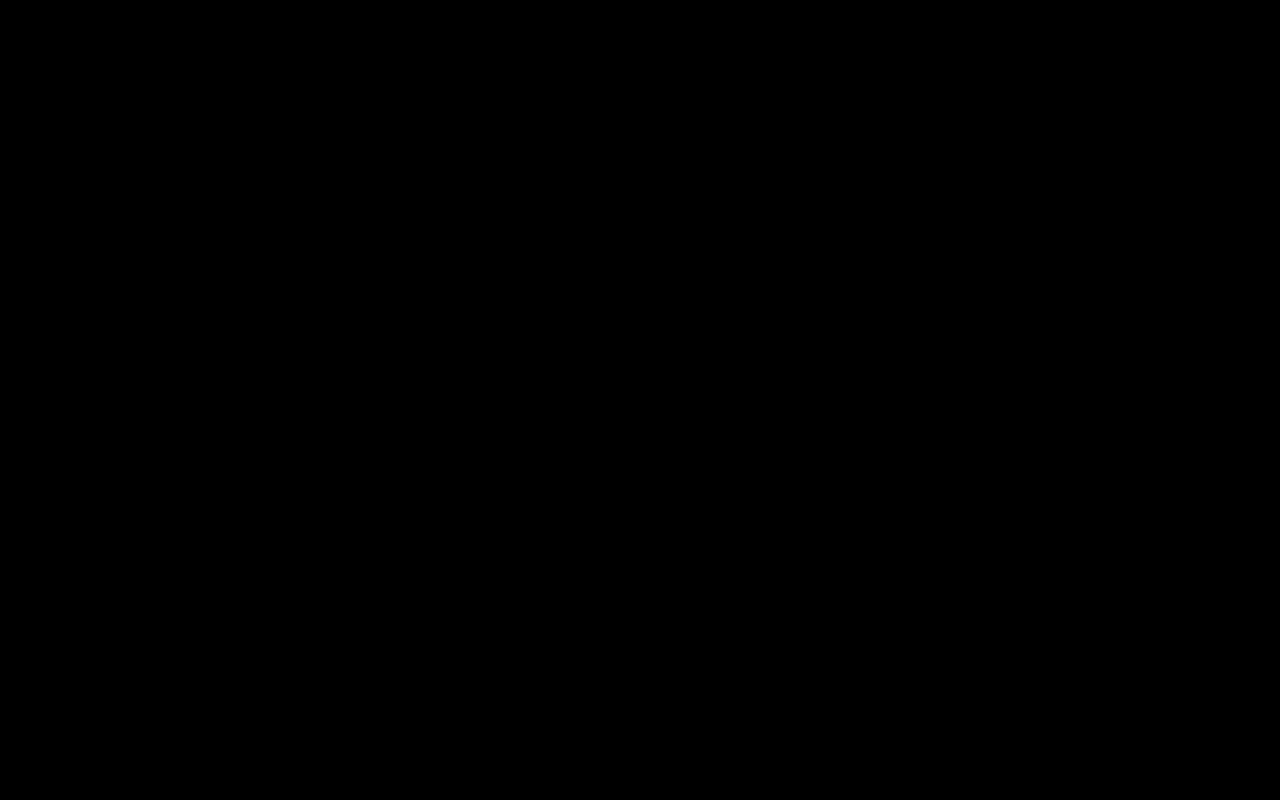
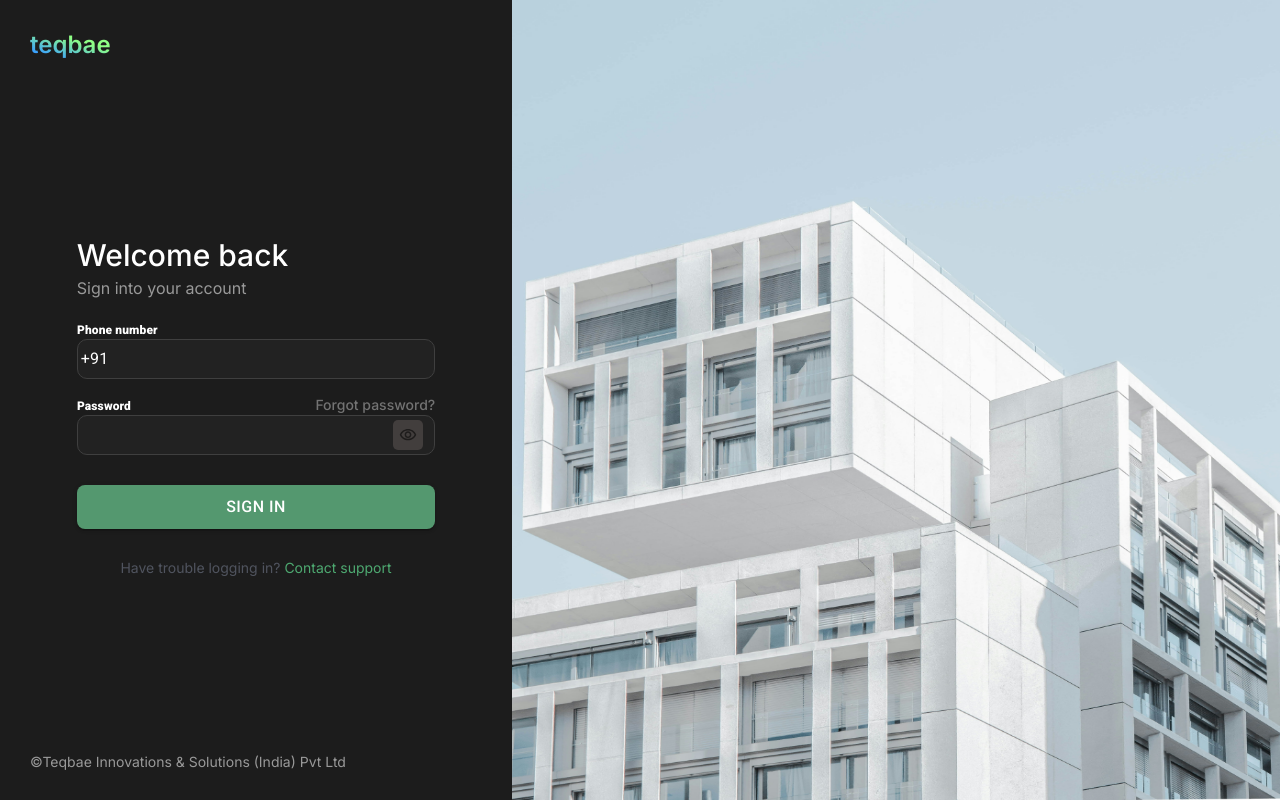
Before and after one commit to Jijinvj21/remitClient, a React (Vite) app: page /otp in a window 1280 px wide. Before the commit this address had no page. Built offline with nearby package versions, Linux system fonts and the light colour scheme.

Commit message:
signup Created

```diff
--- a/src/App.jsx
+++ b/src/App.jsx
@@ -23,52 +23,43 @@ import DeliveryChallanView from "./page/DeliveryChallanView/DeliveryChallanView"
 import ExpenseView from "./page/ExpenseView/ExpenseView";
 import DebitNoteView from "./page/DebitNoteView/DebitNoteView";
 import CreaditNoteView from "./page/CreaditNoteView/CreaditNoteView";
-
+import SignUpPage from "./page/SignUpPage/SignUpPage";
 
 function App() {
   return (
     <BrowserRouter>
       <Routes>
         {/* Root layout */}
-          <Route   element={<Layout />}>
+        <Route element={<Layout />}>
           <Route path="admin" element={<RigthSideLayout />}>
-          <Route path="employees" element={<EmployesPage/>} />
-          <Route path="sales" element={<SalesPage/>} />
-          <Route path="purchase" element={<PurchasePage/>} />
-          <Route path="projects" element={<ProjectsPage/>} />
-          <Route path="receipt" element={<PaymenyIn/>} />
-          <Route path="payment-out" element={<PaymenyOut/>} />
-          <Route path="creadit-note" element={<CreditNotePage/>} />
-          <Route path="debit-note" element={<DebitNotePage/>} />
-          <Route path="project-data" element={<ProjectDataPage />} />
-          <Route path="Quotation-View" element={<QuotationView />} />
-          <Route path="expense" element={<ExpencePage />} />
-          <Route path="delivery-challan" element={<DeliveryChallan />} />
-          <Route path="delivery-challan/delivery-challan-view" element={<DeliveryChallanView />} />
-          <Route path="expense/expense-view" element={<ExpenseView />} />
-          <Route path="debit-note/debit-note-view" element={<DebitNoteView />} />
-          <Route path="creadit-note/creadit-note-view" element={<CreaditNoteView />} />
+            <Route path="employees" element={<EmployesPage />} />
+            <Route path="sales" element={<SalesPage />} />
+            <Route path="purchase" element={<PurchasePage />} />
+            <Route path="projects" element={<ProjectsPage />} />
+            <Route path="receipt" element={<PaymenyIn />} />
+            <Route path="payment-out" element={<PaymenyOut />} />
+            <Route path="creadit-note" element={<CreditNotePage />} />
+            <Route path="debit-note" element={<DebitNotePage />} />
+            <Route path="project-data" element={<ProjectDataPage />} />
+            <Route path="Quotation-View" element={<QuotationView />} />
+            <Route path="expense" element={<ExpencePage />} />
+            <Route path="delivery-challan" element={<DeliveryChallan />} />
+            <Route path="delivery-challan/delivery-challan-view" element={<DeliveryChallanView />}/>
+            <Route path="expense/expense-view" element={<ExpenseView />} />
+            <Route path="debit-note/debit-note-view" element={<DebitNoteView />}/>
+            <Route path="creadit-note/creadit-note-view" element={<CreaditNoteView />}/>
+            <Route path="employees/add-employes" element={<AddStaff />} />
+            <Route path="projects/add-projects" element={<AddClient />} />
+            <Route path="stocks" element={<ManageProductsPage />} />
+            <Route path="quotation-generator" element={<QuotationGeneratorPage />}/>
+            <Route path="stocks/stock-journal" element={<StockJournalPage />} />
+          </Route>
+        </Route>
+            <Route path="sign-up" element={<SignUpPage />} />
+            <Route path="otp" element={<SignUpPage />} />
 
 
 
-
-
-
-
-
-            <Route path="employees/add-employes" element={<AddStaff />} />
-            <Route path="projects/add-projects" element={<AddClient />} />
-            <Route path="stocks" element={<ManageProductsPage />} />
-            <Route path="quotation-generator" element={<QuotationGeneratorPage/>} />
-            <Route path="stocks/stock-journal" element={<StockJournalPage/>} />
-
-
-
-          <Route path="about" element={<p>about</p>} />
-          </Route>
-
-
-        </Route>
       </Routes>
     </BrowserRouter>
   );
--- /dev/null
+++ b/src/page/SignUpPage/SignUpPage.jsx
@@ -0,0 +1,163 @@
+import "./SignUpPage.scss";
+import signupPageLogo from "../../assets/signupPage/signupPageLogo.png";
+import buildingImage from "../../assets/signupPage/joel-filipe-RFDP7_80v5A-unsplash.jpg";
+import {
+  Button,
+  FormControl,
+  IconButton,
+  Input,
+  InputAdornment,
+  InputLabel,
+  styled,
+} from "@mui/material";
+import { useState } from "react";
+
+import VisibilityOutlinedIcon from "@mui/icons-material/VisibilityOutlined";
+import VisibilityOffOutlinedIcon from "@mui/icons-material/VisibilityOffOutlined";
+
+function SignUpPage() {
+  const CustomInputLabel = styled(InputLabel)(({ theme }) => ({
+    color: "white",
+    "&.Mui-focused": {
+      color: "white",
+    },
+  }));
+
+  const [phoneNumber, setPhoneNumber] = useState("");
+  const [password, setPassword] = useState("");
+  const [showPassword, setShowPassword] = useState(false);
+
+  const handleClickShowPassword = () => setShowPassword((show) => !show);
+
+  const handleSignIn = () => {
+    alert(`Phone number: ${phoneNumber}\nPassword: ${password}`);
+    setPhoneNumber("");
+    setPassword("");
+  };
+
+  return (
+    <div className="signup-page-container">
+      <div className="form-section">
+        <p className="top-side-text">teqbae</p>
+        <div className="welcome-back-main">
+          <div className="welcome-back-form">
+            <div className="top-section-of-form">
+              <h5>Welcome back</h5>
+              <p>Sign into your account</p>
+            </div>
+            <div className="input-for-signup">
+              <FormControl variant="standard" fullWidth>
+                <CustomInputLabel shrink htmlFor="phone-number">
+                  Phone number
+                </CustomInputLabel>
+                <Input
+                  id="phone-number"
+                  type="tel"
+                  value={phoneNumber}
+                  onChange={(e) => setPhoneNumber(e.target.value)}
+                  sx={{
+                    color: "white",
+                    background: "#222222",
+                    border: "1px solid #3F3F3F",
+                    padding: "3px",
+                    borderRadius: "10px",
+                    "&:before": { borderBottom: "none" },
+                    "&:after": { borderBottom: "none" },
+                    "&:hover:not(.Mui-disabled):before": {
+                      borderBottom: "none",
+                    },
+                  }}
+                  disableUnderline
+                  startAdornment={
+                    <InputAdornment position="start" sx={{ color: "white" }}>
+                      +91
+                    </InputAdornment>
+                  }
+                />
+              </FormControl>
+
+              <div className="forgot-password-with-input">
+                <p>Forgot password?</p>
+                <FormControl variant="standard" fullWidth>
+                  <CustomInputLabel shrink htmlFor="password">
+                    Password
+                  </CustomInputLabel>
+                  <Input
+                    id="password"
+                    type={showPassword ? "text" : "password"}
+                    value={password}
+                    onChange={(e) => setPassword(e.target.value)}
+                    sx={{
+                      color: "white",
+                      background: "#222222",
+                      border: "1px solid #3F3F3F",
+                      padding: "3px",
+                      borderRadius: "10px",
+                      "&:before": { borderBottom: "none" },
+                      "&:after": { borderBottom: "none" },
+                      "&:hover:not(.Mui-disabled):before": {
+                        borderBottom: "none",
+                      },
+                    }}
+                    disableUnderline
+                    endAdornment={
+                      <InputAdornment position="end">
+                        <IconButton
+                          aria-label="toggle password visibility"
+                          onClick={handleClickShowPassword}
+                          edge="end"
+                          sx={{
+                            p: 0.5, // Decreased padding
+                            m: 1, // Decreased margin
+                            width: "30px", // Set fixed width
+                            height: "30px", // Set fixed height
+                            background: "#423E3D",
+                            borderRadius: "5px", // Making it square
+                            "&:hover": {
+                              background: "#575757", // Background color on hover
+                            },
+                            "&:active": {
+                              background: "#6b6b6b", // Background color on click
+                            },
+                            "& .MuiSvgIcon-root": {
+                              fontSize: "18px", // Decrease icon size if needed
+                            },
+                          }}
+                        >
+                          {showPassword ? (
+                            <VisibilityOffOutlinedIcon />
+                          ) : (
+                            <VisibilityOutlinedIcon />
+                          )}
+                        </IconButton>
+                      </InputAdornment>
+                    }
+                  />
+                </FormControl>
+              </div>
+            </div>
+            <Button
+              variant="contained"
+              className="sign-in-button"
+              onClick={handleSignIn}
+            >
+              Sign in
+            </Button>
+            <p className="trouble-in-login">
+              Have trouble logging in? <span>Contact support</span>
+            </p>
+          </div>
+        </div>
+
+        <p className="footer-text">
+          ©Teqbae Innovations & Solutions (India) Pvt Ltd
+        </p>
+      </div>
+      <div className="image-section">
+        <img src={buildingImage} alt="image" width={"100%"} height={"100%"} />
+      </div>
+    </div>
+  );
+}
+
+export default SignUpPage;
--- /dev/null
+++ b/src/page/SignUpPage/SignUpPage.scss
@@ -0,0 +1,116 @@
+.signup-page-container {
+    height: 100vh;
+    color: white;
+    display: flex;
+
+    .form-section {
+      background: #1c1c1c;
+      width: 40%;
+    //   height: 100vh;
+      display: flex;
+      flex-direction: column;
+      justify-content: space-between;
+
+      .top-side-text {
+        margin: 30px;
+        font-size: 24px;
+        font-weight: 600;
+        background: rgb(143, 255, 133);
+        background: linear-gradient(
+          17deg,
+          rgba(57, 160, 255, 1) 5%,
+          rgba(143, 255, 133, 1) 20%
+        );
+        -webkit-background-clip: text;
+        -webkit-text-fill-color: transparent;
+
+      }
+  .welcome-back-main{
+    display: flex;
+    flex-direction: column;
+    align-items: center;
+    justify-content: center;
+    .welcome-back-form {
+          width: 70%;
+        display: flex;
+        flex-direction: column;
+        // align-items: flex-start;
+        justify-content: center;
+        // flex-grow: 1;
+
+        .top-section-of-form {
+          display: flex;
+          flex-direction: column;
+          gap: 5px;
+
+          h5 {
+            font-weight: 500;
+            font-size: 30px;
+          }
+
+          p {
+            font-weight: 400;
+            font-size: 16px;
+            color: #999999;
+          }
+        }
+        .input-for-signup{
+            // width: 10%;
+            margin-top: 25px;
+            display: flex;
+            flex-direction: column;
+            gap: 20px;
+            .forgot-password-with-input{
+                position: relative;
+                p{
+                    position: absolute;
+                    right: 0;
+                    top: -3px;
+                    color: #737373;
+                    font-size: 14px;
+                    font-weight: 500;
+                }
+            }
+            .css-1pnmrwp-MuiTypography-root {
+                color: white !important;
+            }
+        }
+        .sign-in-button{
+            font-size: 16px;
+            margin-top: 30px;
+            border-radius: 8px;
+            height: 44px;
+            background: #54986F;
+            border: none;
+            color: white;
+            font-weight: 500;
+        }
+        .trouble-in-login{
+            color: #50545F;
+            font-size:14px;
+            text-align: center;
+            margin-top: 30px;
+            span{
+                color: #4EA971;
+            }
+        }
+      }
+    }
+
+      .footer-text {
+        margin: 30px;
+        font-size: 14px;
+        color: #999999;
+        text-align: start;
+      }
+    }
+
+    .image-section {
+      background: #161616;
+      width: 60%;
+      height: 100vh;
+      display: flex;
+      justify-content: center;
+      align-items: center;
+    }
+  }
```
Also changed, not shown: src/page/OtpPage/OtpPage.jsx (added, +9 -0 lines), src/assets/signupPage/joel-filipe-RFDP7_80v5A-unsplash.jpg (added), src/assets/signupPage/signupPageLogo.png (added), src/page/OtpPage/OtpPage.scss (added).
